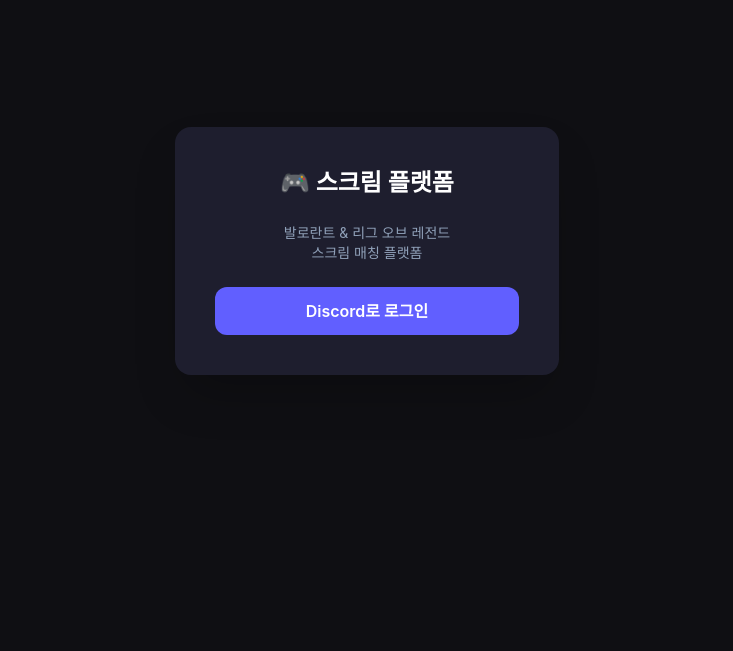
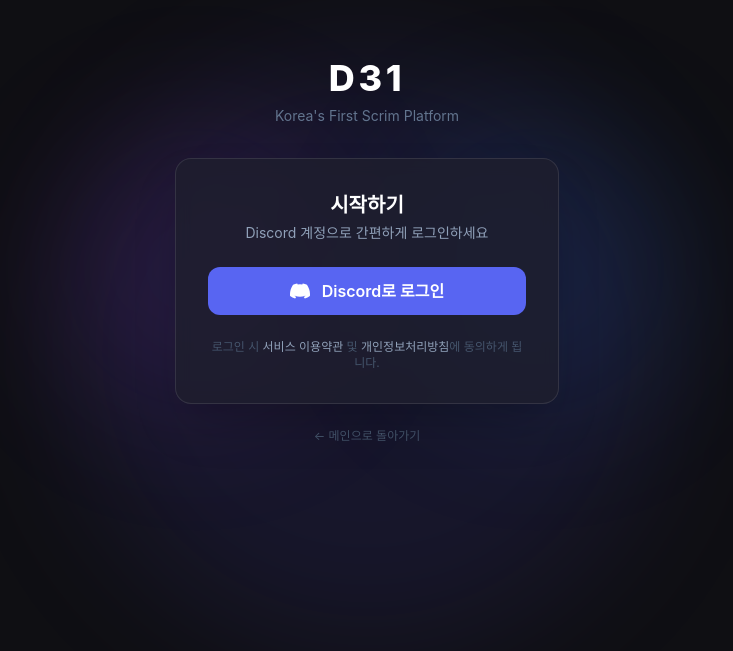
Before and after one commit to D31-Maxverstappen/scrim-platform, a Next.js app: page /login in a window 1280 px wide. Shown: the part 149-800 px from the top of the page, without its empty margins (273-1006 px from the left). Built offline with nearby package versions, Linux system fonts and the light colour scheme.

Commit message:
feat: redesign login page

```diff
--- a/src/app/login/page.tsx
+++ b/src/app/login/page.tsx
@@ -14,19 +14,54 @@
   }
 
   return (
-    <div className="min-h-screen flex items-center justify-center bg-[#0f0f13]">
-      <div className="bg-[#1e1e2e] rounded-2xl p-10 flex flex-col items-center gap-6 shadow-2xl w-full max-w-sm">
-        <h1 className="text-2xl font-bold text-white">🎮 스크림 플랫폼</h1>
-        <p className="text-slate-400 text-sm text-center">
-          발로란트 &amp; 리그 오브 레전드<br />스크림 매칭 플랫폼
+    <div className="min-h-screen bg-[#0f0f13] flex items-center justify-center relative overflow-hidden">
+
+      {/* 배경 글로우 효과 */}
+      <div className="absolute top-1/4 left-1/2 -translate-x-1/2 w-[600px] h-[600px] bg-indigo-500/10 rounded-full blur-3xl pointer-events-none" />
+      <div className="absolute top-1/3 left-1/4 w-[300px] h-[300px] bg-purple-500/10 rounded-full blur-3xl pointer-events-none" />
+      <div className="absolute top-1/3 right-1/4 w-[300px] h-[300px] bg-blue-500/10 rounded-full blur-3xl pointer-events-none" />
+
+      {/* 로그인 카드 */}
+      <div className="relative z-10 w-full max-w-sm mx-6">
+
+        {/* 로고 */}
+        <div className="text-center mb-8">
+          <a href="/" className="text-white font-extrabold text-4xl tracking-widest hover:text-indigo-400 transition">
+            D31
+          </a>
+          <p className="text-slate-500 text-sm mt-2">Korea&apos;s First Scrim Platform</p>
+        </div>
+
+        {/* 카드 */}
+        <div className="bg-[#1e1e2e]/80 backdrop-blur border border-white/10 rounded-2xl p-8 flex flex-col gap-6 shadow-2xl">
+          <div className="text-center">
+            <h2 className="text-white font-bold text-xl mb-1">시작하기</h2>
+            <p className="text-slate-400 text-sm">Discord 계정으로 간편하게 로그인하세요</p>
+          </div>
+
+          <button
+            type="button"
+            onClick={handleLogin}
+            className="w-full flex items-center justify-center gap-3 bg-[#5865F2] hover:bg-[#4752c4] text-white font-semibold py-3 rounded-xl transition cursor-pointer"
+          >
+            <svg width="20" height="20" viewBox="0 0 24 24" fill="currentColor">
+              <path d="M20.317 4.37a19.791 19.791 0 0 0-4.885-1.515.074.074 0 0 0-.079.037c-.21.375-.444.864-.608 1.25a18.27 18.27 0 0 0-5.487 0 12.64 12.64 0 0 0-.617-1.25.077.077 0 0 0-.079-.037A19.736 19.736 0 0 0 3.677 4.37a.07.07 0 0 0-.032.027C.533 9.046-.32 13.58.099 18.057c.002.022.015.043.034.055a19.907 19.907 0 0 0 5.993 3.03.077.077 0 0 0 .084-.028 14.09 14.09 0 0 0 1.226-1.994.076.076 0 0 0-.041-.106 13.107 13.107 0 0 1-1.872-.892.077.077 0 0 1-.008-.128 10.2 10.2 0 0 0 .372-.292.074.074 0 0 1 .077-.01c3.928 1.793 8.18 1.793 12.062 0a.074.074 0 0 1 .078.01c.12.098.246.198.373.292a.077.077 0 0 1-.006.127 12.299 12.299 0 0 1-1.873.892.077.077 0 0 0-.041.107c.36.698.772 1.362 1.225 1.993a.076.076 0 0 0 .084.028 19.839 19.839 0 0 0 6.002-3.03.077.077 0 0 0 .032-.054c.5-5.177-.838-9.674-3.549-13.66a.061.061 0 0 0-.031-.03z"/>
+            </svg>
+            Discord로 로그인
+          </button>
+
+          <p className="text-center text-slate-600 text-xs">
+            로그인 시{' '}
+            <span className="text-slate-400">서비스 이용약관</span>
+            {' '}및{' '}
+            <span className="text-slate-400">개인정보처리방침</span>
+            에 동의하게 됩니다.
+          </p>
+        </div>
+
+        <p className="text-center text-slate-600 text-xs mt-6">
+          <a href="/" className="hover:text-slate-400 transition">← 메인으로 돌아가기</a>
         </p>
-        <button
-          type="button"
-          onClick={handleLogin}
-          className="w-full bg-indigo-500 hover:bg-indigo-600 text-white font-semibold py-3 rounded-xl transition cursor-pointer"
-        >
-          Discord로 로그인
-        </button>
       </div>
     </div>
   )
```
